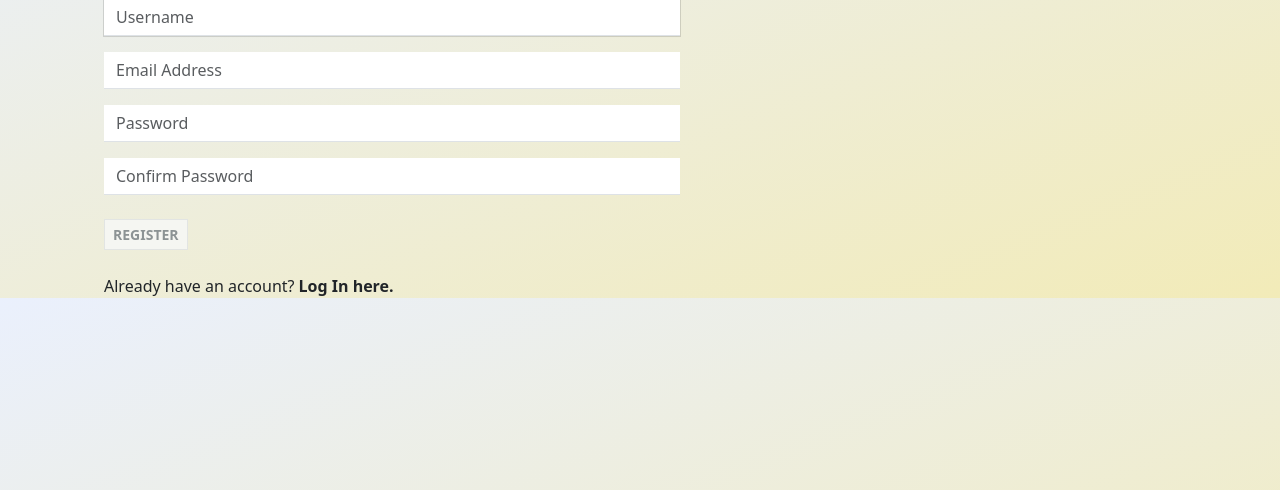
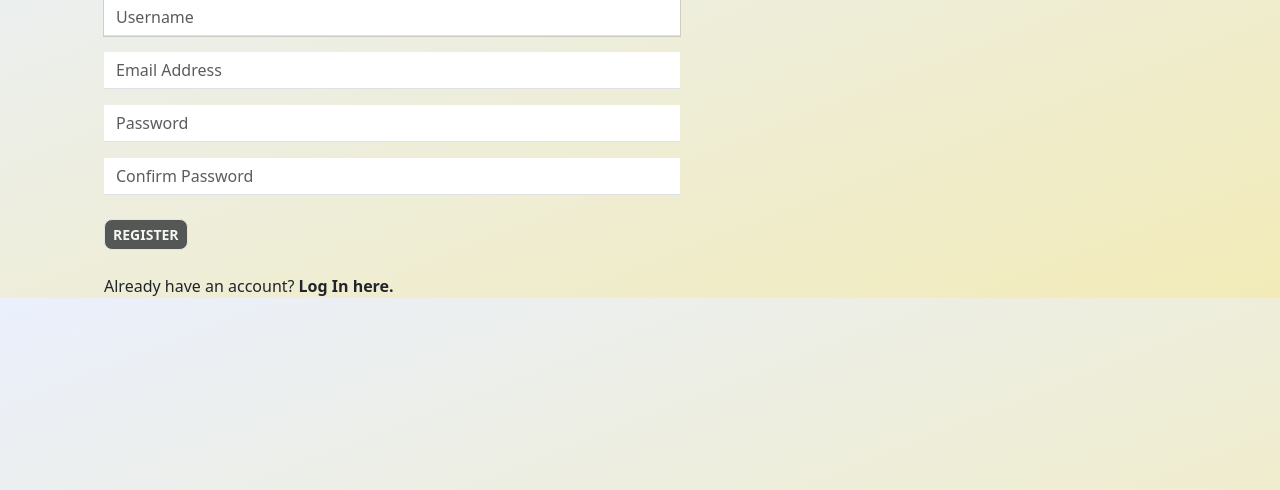
Before and after one commit to Lightmaker777/BidMania-Auctions, a Django app: page /register in a window 1280 px wide. Shown: the part 204-694 px from the top of the page. Run offline with Django 3.2, Linux system fonts and the light colour scheme.

Commit message:
Buttons update

```diff
--- a/auctions/templates/auctions/login.html
+++ b/auctions/templates/auctions/login.html
@@ -21,7 +21,7 @@
         </div>
         <div class="my-4 row">
             <div class="col-4 ">
-                <input class="btn btn-sm btn-light border rounded-0 text-uppercase text-decoration-none text-secondary fw-bold opacity-75" type="submit" value="Login">
+                <input class="btn btn-sm btn-dark border rounded-3 text-uppercase text-decoration-none text-light fw-bold opacity-75" type="submit" value="Login">
             </div>
             <div class="mt-1 col-8">
                 {% if message %}
--- a/auctions/templates/auctions/register.html
+++ b/auctions/templates/auctions/register.html
@@ -26,7 +26,7 @@
         </div>
         <div class="my-4 row">
             <div class="col-4">
-                <input class="btn btn-sm btn-light border rounded-0 text-uppercase text-decoration-none text-secondary fw-bold opacity-75" type="submit" value="Register">
+                <input class="btn btn-sm btn-dark border rounded-3 text-uppercase text-decoration-none text-light fw-bold opacity-75" type="submit" value="Register">
             </div>
             <div class="mt-1 col-8">
                 {% if message %}
```
Also changed, not shown: db.sqlite3.
